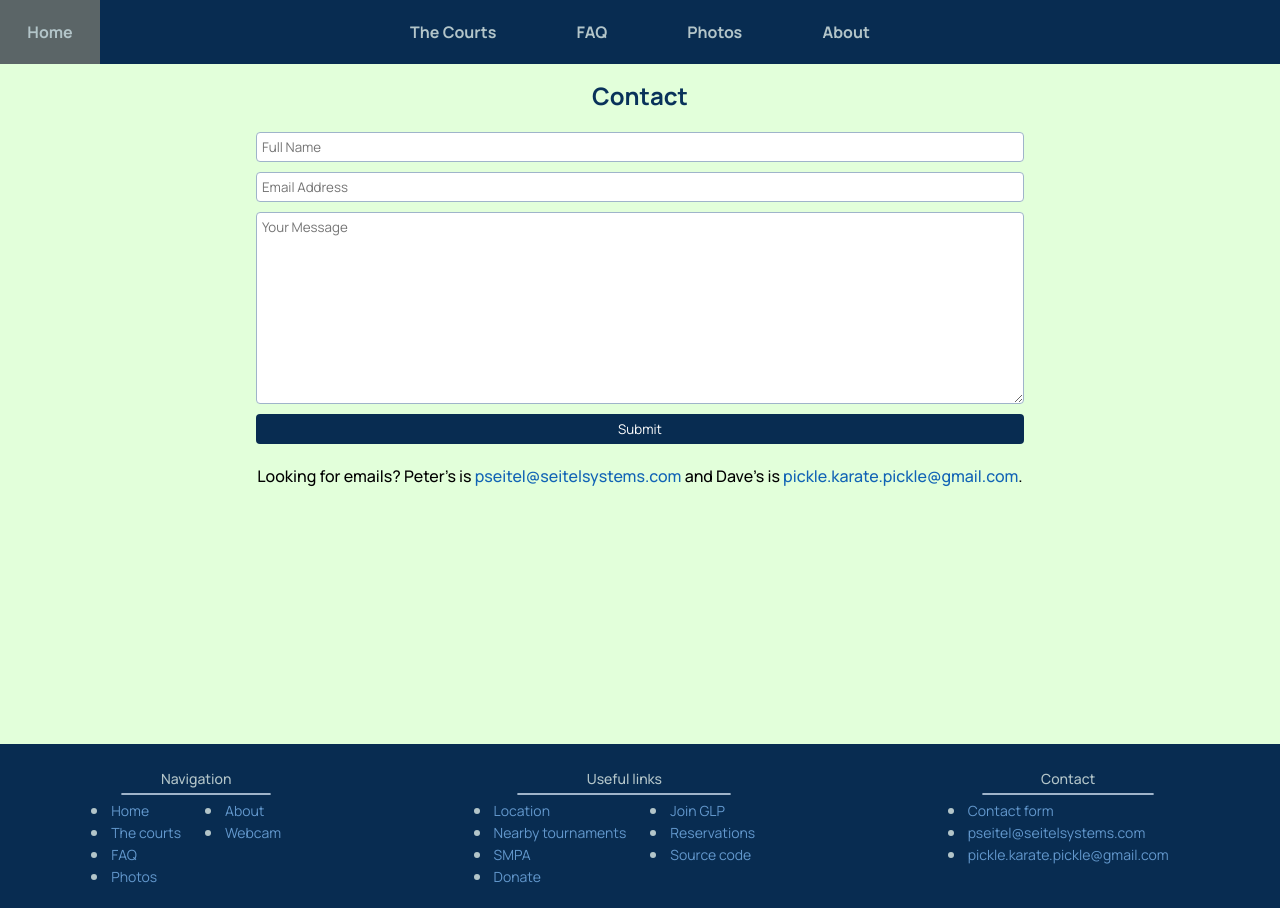
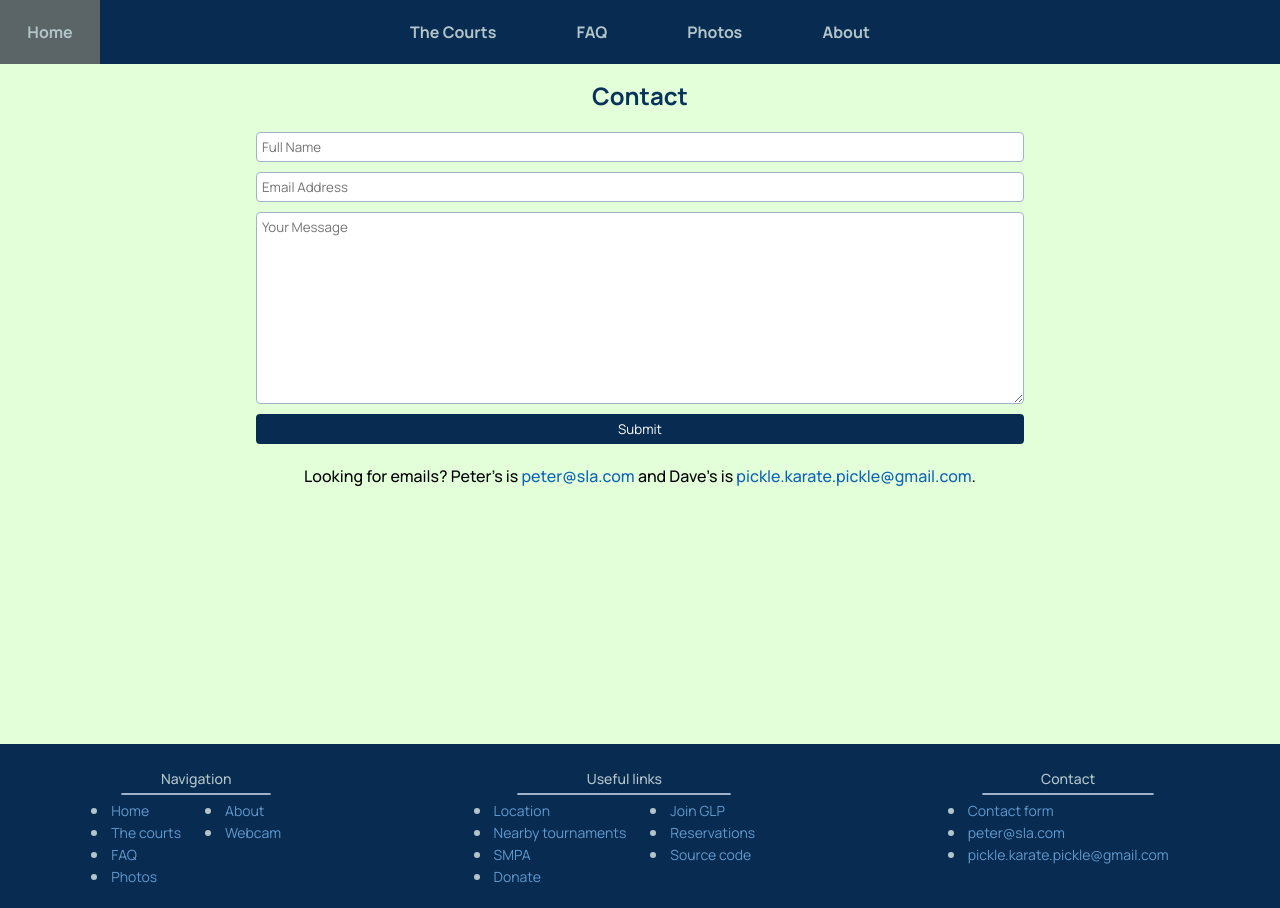
Before and after one commit to Nisticism/green-lake-pickleball, a React (Create React App) app: page /contact in a window 1280 px wide. Built offline with nearby package versions, Linux system fonts and the light colour scheme.

Commit message:
changing email address for Peter

```diff
--- a/src/components/contact/Contact.jsx
+++ b/src/components/contact/Contact.jsx
@@ -7,7 +7,7 @@ function Contact() {
     <div className="text-align">
       <h2>Contact</h2>
       <div className="container">
-        <form target="_blank" action="https://formsubmit.co/bd19ac8720828921667ec60511768252" method="POST">
+        <form target="_blank" action="https://formsubmit.co/peter@sla.com" method="POST">
           <div className="form-group">
             <input type="text" name="name" className="form-control" placeholder="Full Name" required />
             <input type="email" name="email" className="form-control" placeholder="Email Address" required />
@@ -19,7 +19,7 @@ function Contact() {
         </form>
       </div>
       <div className="contact-descript-container">
-        <span className="contact-descript">Looking for emails?  Peter's is <a href="mailto: pseitel@pseitelsystems.com">pseitel@seitelsystems.com</a> and Dave's
+        <span className="contact-descript">Looking for emails?  Peter's is <a href="mailto: peter@sla.com">peter@sla.com</a> and Dave's
         is <a href="mailto: pickle.karate.pickle@gmail.com">pickle.karate.pickle@gmail.com</a>.</span>
       </div>
     </div>
--- a/src/components/faq/FAQ.jsx
+++ b/src/components/faq/FAQ.jsx
@@ -11,8 +11,8 @@ const FAQ = () => {
     {id: 4, question: "How can I be informed of announcements?", answer: "We send out announcements from time to time via a Google Group.  If you would like to be added to the list, fill out ",
     url: "https://docs.google.com/forms/d/e/1FAIpQLSciQ7da1QXeJlkST6LtHWL_58kwBOsn-9llTsDyM4Rsrjt0jg/viewform", urlText: "this form"},
     {id: 5, question: "How can I contact GLP?", answer: "Feel free to email Peter at ",
-    url: "https://greenlakepickleball.com/contact", urlText: "this page", url2: "mailto: pseitel@seitelsystems.com", url3: "mailto: pickle.karate.pickle@gmail.com", secondText: " or Dave at ",
-    url2Text: "pseitel@seitelsystems.com", url3Text: "pickle.karate.pickle@gmail.com", thirdText: ", or send a direct message from "},
+    url: "https://greenlakepickleball.com/contact", urlText: "this page", url2: "mailto: peter@sla.com", url3: "mailto: pickle.karate.pickle@gmail.com", secondText: " or Dave at ",
+    url2Text: "peter@sla.com", url3Text: "pickle.karate.pickle@gmail.com", thirdText: ", or send a direct message from "},
     {id: 6, question: "How can I donate to GLP?", answer: "You may donate to Peter Seitel's venmo!  The link for that is right ", url2: "https://account.venmo.com/pay?recipients=Green_Lake_Pickleball",
     url2Text: "here", secondText: ".  Also, feel free to scan the image below!", image: "venmo.png", imageAlt: "Peter Seitel Venmo"},
     {id: 7, question: "What are donations collected for?", answer: "We use donations so that we can:",
--- a/src/components/footer/Footer.jsx
+++ b/src/components/footer/Footer.jsx
@@ -84,7 +84,7 @@ const Footer = () => {
                   <Link className="footer-link" to="/contact">Contact form</Link>
                 </li>
                 <li>
-                  <a className="footer-link" href="mailto:pseitel@seitelsystems.com" target="_blank" rel="noreferrer">pseitel@seitelsystems.com</a>
+                  <a className="footer-link" href="mailto:peter@sla.com" target="_blank" rel="noreferrer">peter@sla.com</a>
                 </li>
                 <li>
                   <a className="footer-link" href="mailto:pickle.karate.pickle@gmail.com" target="_blank" rel="noreferrer">pickle.karate.pickle@gmail.com</a>
--- a/src/containers/news/News.jsx
+++ b/src/containers/news/News.jsx
@@ -55,7 +55,7 @@ const News = () => {
         Questions?
       </p>
       <p className="answer">
-        Contact <a className="inline-link" href = "mailto: pseitel@seitelsystems.com">Peter</a> (pseitel@seitelsystems.com)
+        Contact <a className="inline-link" href = "mailto: peter@sla.com">Peter</a> (peter@sla.com)
         or <a className="inline-link" href = "mailto: pickle.karate.pickle@gmail.com">Dave</a> (pickle.karate.pickle@gmail.com).
       </p>
     </div>
```
